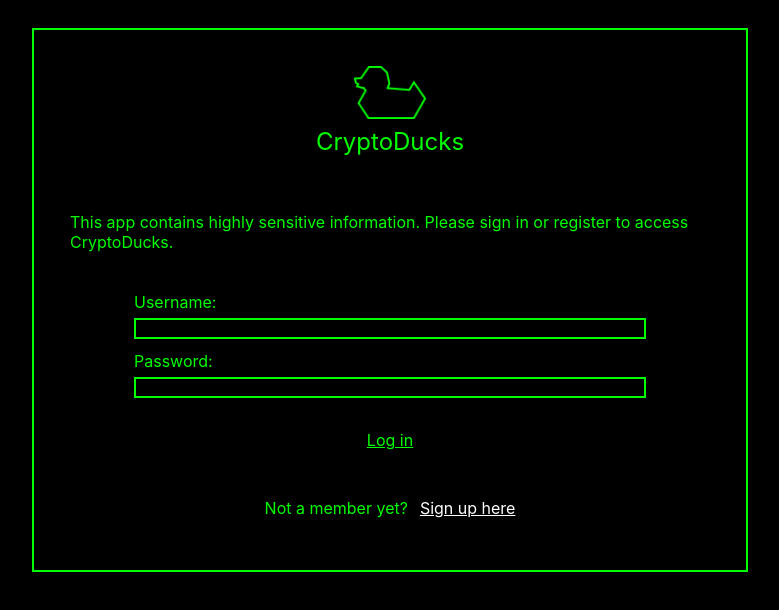
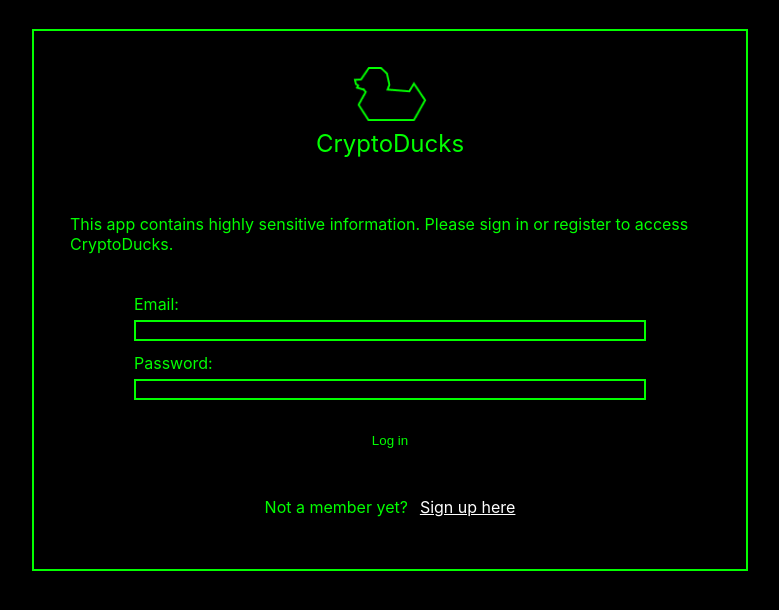
Before and after one commit to Travis-Turner/CryptoDucks, a React (Create React App) app: page /login in a window 1280 px wide. Shown: the top 610 px of the page, without its empty margins (250-1029 px from the left). Built offline with nearby package versions, Linux system fonts and the light colour scheme.

Commit message:
Add login auth

```diff
--- a/src/components/Login.js
+++ b/src/components/Login.js
@@ -1,15 +1,27 @@
 import React from 'react';
 import { Link } from 'react-router-dom';
 import Logo from './Logo.js';
+import * as duckAuth from '../duckAuth.js';
 import './styles/Login.css';
 
 class Login extends React.Component {
   constructor(props){
     super(props);
     this.state = {
-      username: '',
+      email: '',
       password: ''
     }
+    this.handleChange = this.handleChange.bind(this);
+    this.handleSubmit = this.handleSubmit.bind(this);
+  }
+  handleChange(e) {
+    const {name, value} = e.target;
+    this.setState({
+      [name]: value
+    });
+  }
+  handleSubmit(){
+    duckAuth.authFormSubmit(this.state.email, this.state.password);
   }
   render(){
     return(
@@ -21,15 +33,17 @@ class Login extends React.Component {
         </p>
         <form className="login__form">
           <label>
-            Username:
+            Email:
           </label>
-          <input type="text" value={this.state.username} onChange={this.handleChange} />
+          <input name="email" type="text" value={this.state.email} onChange={this.handleChange} />
           <label>
             Password:
           </label>
-          <input type="password" value={this.state.password} onChange={this.handleChange} />
+          <input name="password" type="password" value={this.state.password} onChange={this.handleChange} />
         </form>
-        <Link className="login__link">Log in</Link>
+        <div className="login__button-container">
+          <button onClick={this.handleSubmit} className="login__link">Log in</button>
+        </div>
         <div className="login__signup">
           <p>Not a member yet?</p>
           <Link to="/register" className="signup__link">Sign up here</Link>
--- a/src/components/Register.js
+++ b/src/components/Register.js
@@ -1,6 +1,7 @@
 import React, { Button } from 'react';
 import { Link } from 'react-router-dom';
 import Logo from './Logo.js';
+import * as duckAuth from '../duckAuth.js';
 import './styles/Register.css';
 
 class Register extends React.Component {
@@ -22,27 +23,9 @@ class Register extends React.Component {
     });
   }
   handleSubmit(){
-    const BASE_URL = 'https://api.nomoreparties.co';
-    const register = (username, password, email) => {
-      return fetch(`${BASE_URL}/auth/local/register`, {
-        method: 'POST',
-        headers: {
-          'Accept': 'application/json',
-          'Content-Type': 'application/json'
-        },
-        body: JSON.stringify({username, password, email})
-      })
-      .then((response) => {
-        return response.json();
-      })
-      .then((res) => {
-        return res;
-        console.log(res);
-      })
-      .catch((err) => console.log(err))
-    }
+
     if (this.state.password === this.state.confirmPassword){
-      register(this.state.username, this.state.password, this.state.email);
+      duckAuth.register(this.state.username, this.state.password, this.state.email);
     }
   }
   render(){
--- a/src/components/styles/Login.css
+++ b/src/components/styles/Login.css
@@ -43,3 +43,15 @@
 .signup__link {
   color: white;
 }
+.login__button-container {
+  display: flex;
+  justify-content: center;
+}
+.login__link {
+  color: #02FF00;
+  text-align: center;
+  margin-top: 32px;
+  width: 20%;
+  background-color: black;
+  border: none;
+}
--- /dev/null
+++ b/src/duckAuth.js
@@ -0,0 +1,50 @@
+const BASE_URL = 'https://api.nomoreparties.co';
+
+export const register = (username, password, email) => {
+  return fetch(`${BASE_URL}/auth/local/register`, {
+    method: 'POST',
+    headers: {
+      'Accept': 'application/json',
+      'Content-Type': 'application/json'
+    },
+    body: JSON.stringify({username, password, email})
+  })
+  .then((response) => {
+    return response.json();
+  })
+  .then((res) => {
+    return res;
+  })
+  .catch((err) => console.log(err))
+};
+export const authorize = (identifier, password) => {
+  return fetch(`${BASE_URL}/auth/local`, {
+    method: 'POST',
+    headers: {
+      'Accept': 'application/json',
+      'Content-Type': 'application/json'
+    },
+    body: JSON.stringify({identifier, password})
+  })
+  .then((response => response.json()))
+  .then(res => res)
+  .catch(err => console.log(err))
+};
+export const authFormSubmit = (email, password) => {
+  console.log(email, password);
+  authorize(email, password)
+      .then((data) => localStorage.setItem('jwt', data.jwt))
+      .then(()=> alert('JWT in LocalStorage'))
+};
+export const getContent = (token, endpoint) => {
+  return fetch(`${BASE_URL}${endpoint}`, {
+    method: 'GET',
+    headers: {
+      'Accept': 'application/json',
+      'Content-Type': 'application/json',
+      'Authorization': `Bearer ${token}`,
+    }
+  })
+  .then(res => res.json())
+  .then(data => data)
+}
```
